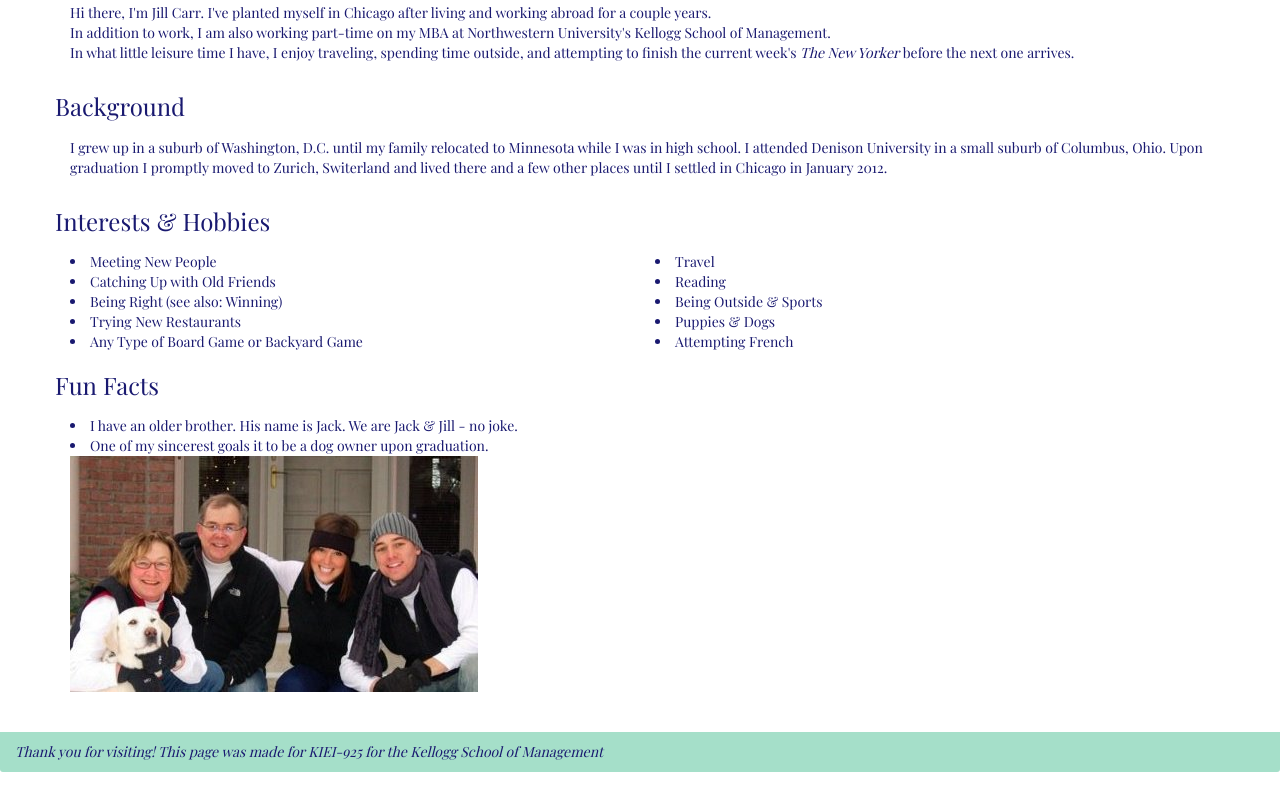
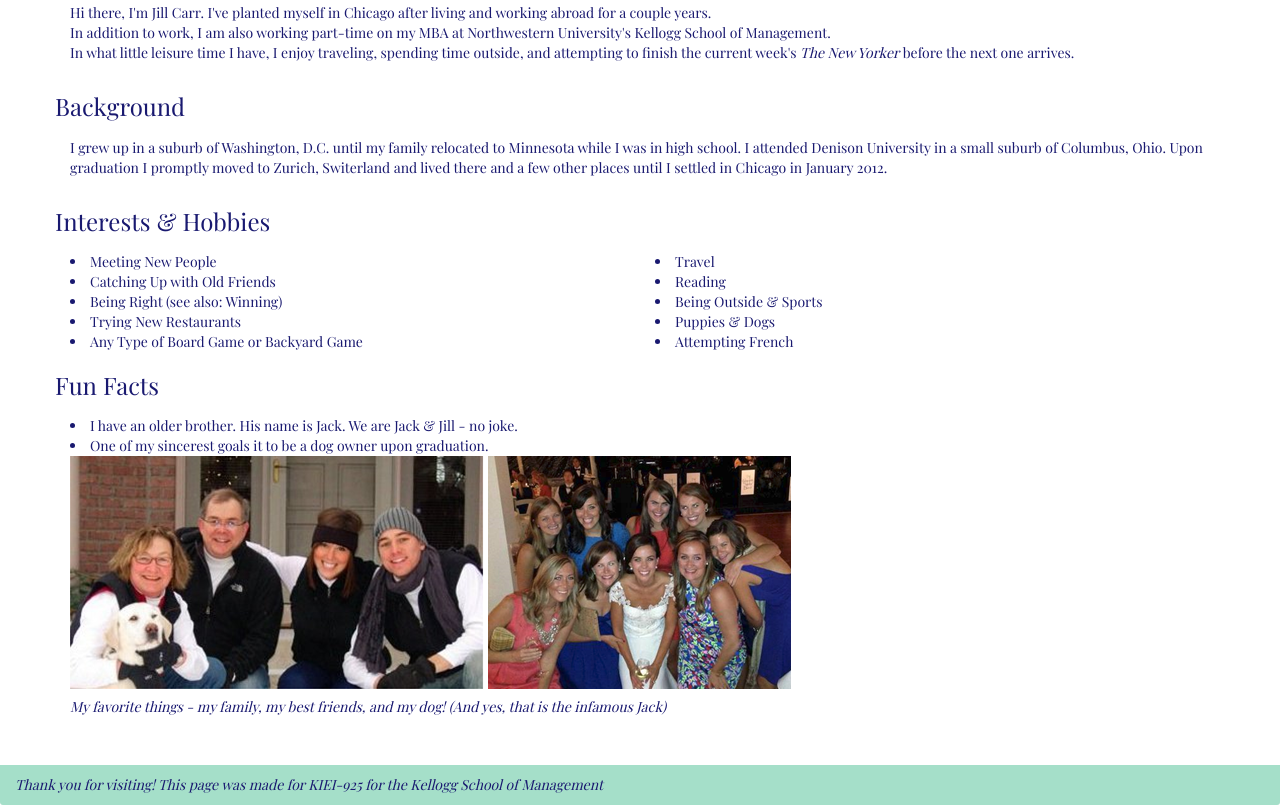
Before and after one commit to JMCarr12/JMCarr12.github.io, a plain HTML site: page index.html in a window 1280 px wide. Shown: the part 594-1399 px from the top of the page. Before the commit the page ends 1366 px from the top, so only its background shows below. Drawn offline with nearby package versions, Linux system fonts and the light colour scheme.

Commit message:
final updates

```diff
--- a/index.html
+++ b/index.html
@@ -111,12 +111,13 @@
             </div>
         <!-- <div class="row"> -->
           <!-- <div class="col-sm-12" -->
-            <img src="family.jpg" align="center">
-          </div>
+            <img src="frfam.png" align="center">
+            <h5><i>My favorite things - my family, my best friends, and my dog! (And yes, that is the infamous Jack)</i></h5>
+                    <br>
           <br>
-          <br>
+      </div>
       <div class="panel-footer">
             <em>Thank you for visiting! This page was made for KIEI-925 for the Kellogg School of Management</em>
         </div>
-    </body>
+      </body>
 </html>
--- a/styles.css
+++ b/styles.css
@@ -57,5 +57,5 @@ h3 {
     background-size: cover;
     overflow-x: hidden;
     border-top: 0;
-    /*min-width: 960px*/
+    min-width: 960px
 }
```
Also changed, not shown: lists.html (+1 -1 lines), professional.html (+3 -1 lines), frfam.png (added).
